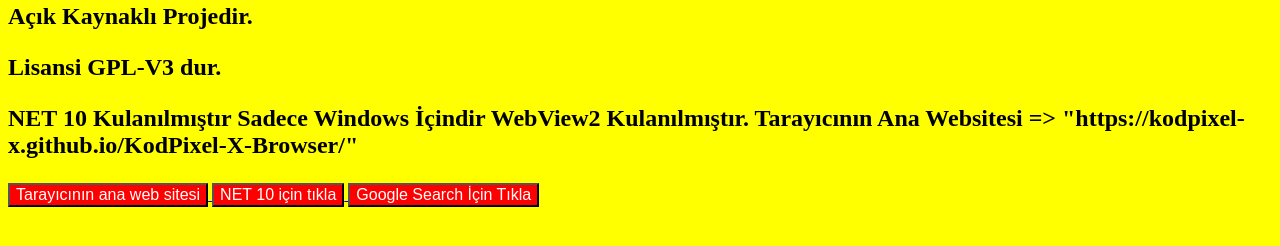
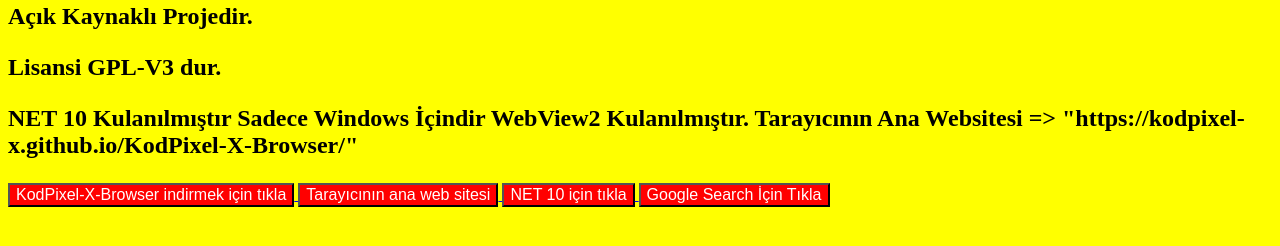
Before and after one commit to KodPixel-X/KodPixel-X-Browser, a plain HTML site: page index.html in a window 1280 px wide. Shown: the part 56-302 px from the top of the page. Drawn offline with Linux system fonts and the light colour scheme.

Commit message:
Update index.html

```diff
--- a/index.html
+++ b/index.html
@@ -14,6 +14,11 @@
 </h3>
 
 
+<a href="https://github.com/KodPixel-X/KodPixel-X-Browser/releases">
+    <button>KodPixel-X-Browser indirmek için tıkla</button>
+</a>
+
+
 <a href="https://kodpixel-x.github.io/KodPixel-X-Browser/">
     <button>Tarayıcının ana web sitesi</button>
 </a>
```
